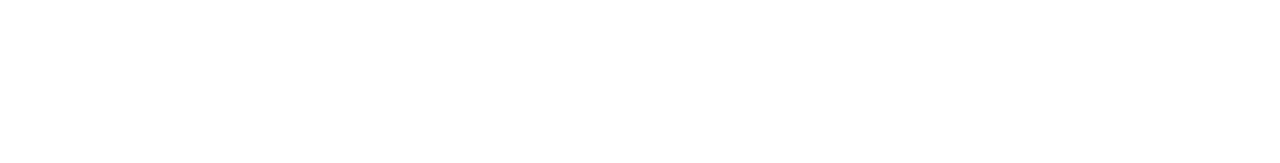
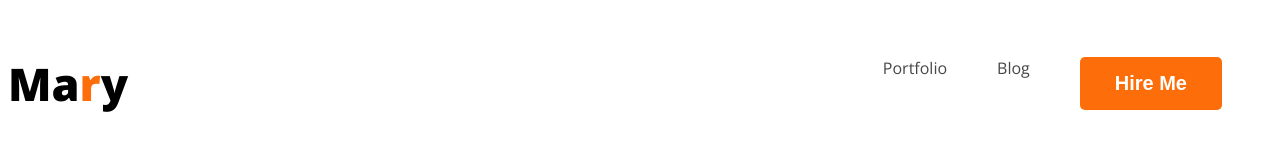
Before and after one commit to mip19/portfolio, a plain HTML site: page index.html in a window 1280 px wide. Drawn offline with nearby package versions, Linux system fonts and the light colour scheme.

Commit message:
navbar added

```diff
--- a/index.html
+++ b/index.html
@@ -4,9 +4,21 @@
     <meta charset="UTF-8">
     <meta name="viewport" content="width=device-width, initial-scale=1.0">
     <title>Web Dev Portfolio</title>
+    <link rel="preconnect" href="https://fonts.googleapis.com">
+<link rel="preconnect" href="https://fonts.gstatic.com" crossorigin>
+<link href="https://fonts.googleapis.com/css2?family=Open+Sans:ital,wght@0,300..800;1,300..800&display=swap" rel="stylesheet">
+    <link rel="stylesheet" href="styles/portfolio.css">
 </head>
 <body>
     <header>
+        <nav>
+            <h3 class="nav-title">Ma<span class="text-primary">r</span>y</h3>
+            <ul>
+                <li><a href="">Portfolio</a></li>
+                <li><a href="">Blog</a></li>
+                <li><button class="btn-primary">Hire Me</button></li>
+            </ul>
+        </nav>
 
     </header>
     <main>
--- /dev/null
+++ b/styles/portfolio.css
@@ -0,0 +1,38 @@
+body{
+    font-family: "Open Sans", sans-serif;
+}
+nav{
+    display: flex;
+    justify-content: space-between;
+    align-items: center;
+
+}
+.nav-title{
+    color: black;
+    font-size: 45px;
+    font-weight: 800;
+}
+.text-primary{
+    color: #FD6E0A;
+}
+.btn-primary{
+    border-radius: 5px;
+    background: #FD6E0A;
+    border:0 ;
+    color: white;
+    font-size: 20px;
+    font-weight: 700;
+    padding: 15px 35px;
+
+}
+nav > ul{
+    display: flex;
+}
+nav li{
+    list-style: none;
+    margin-right: 50px;
+}
+nav a{
+    text-decoration: none;
+    color: #474747;
+}
```
